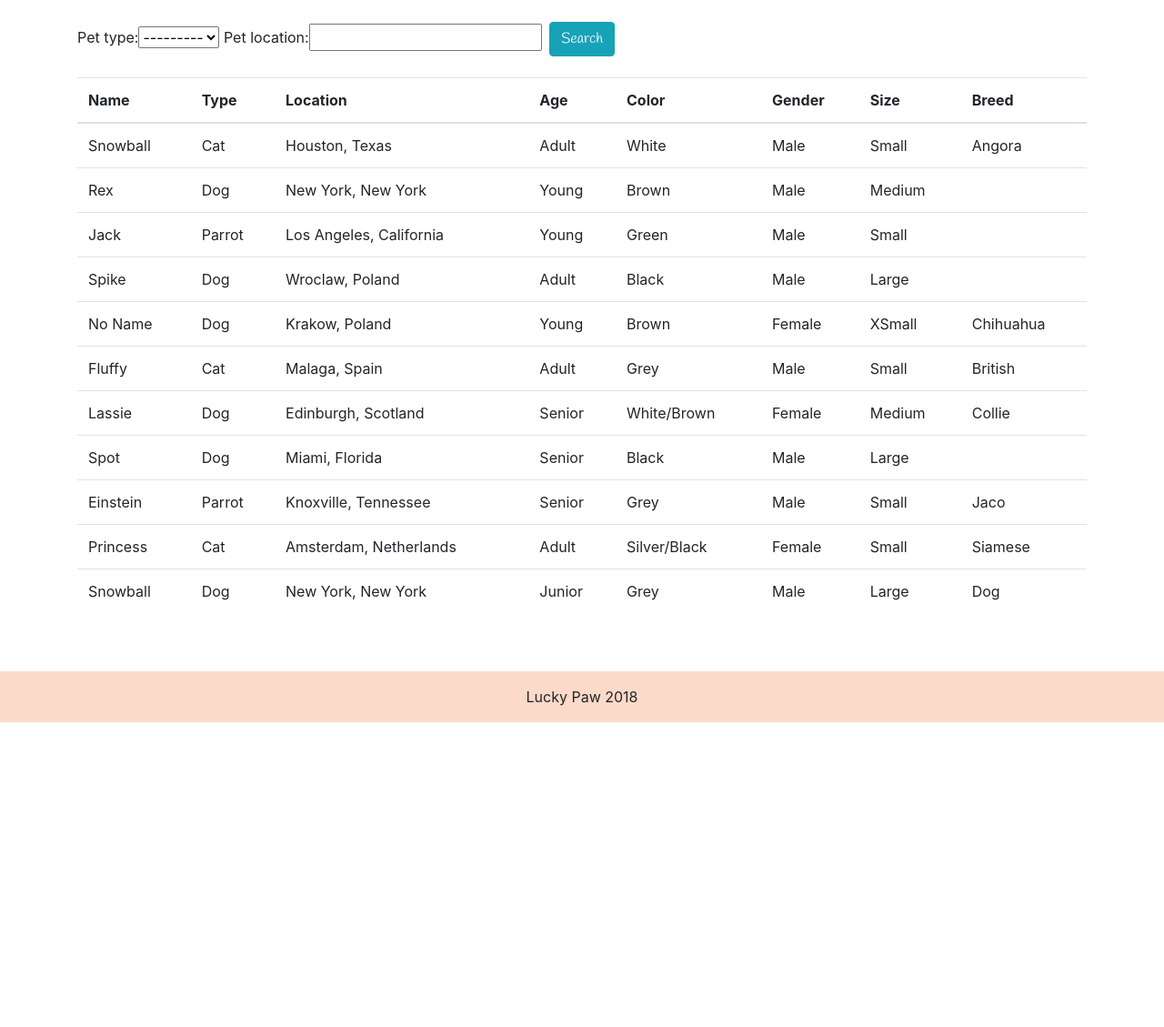
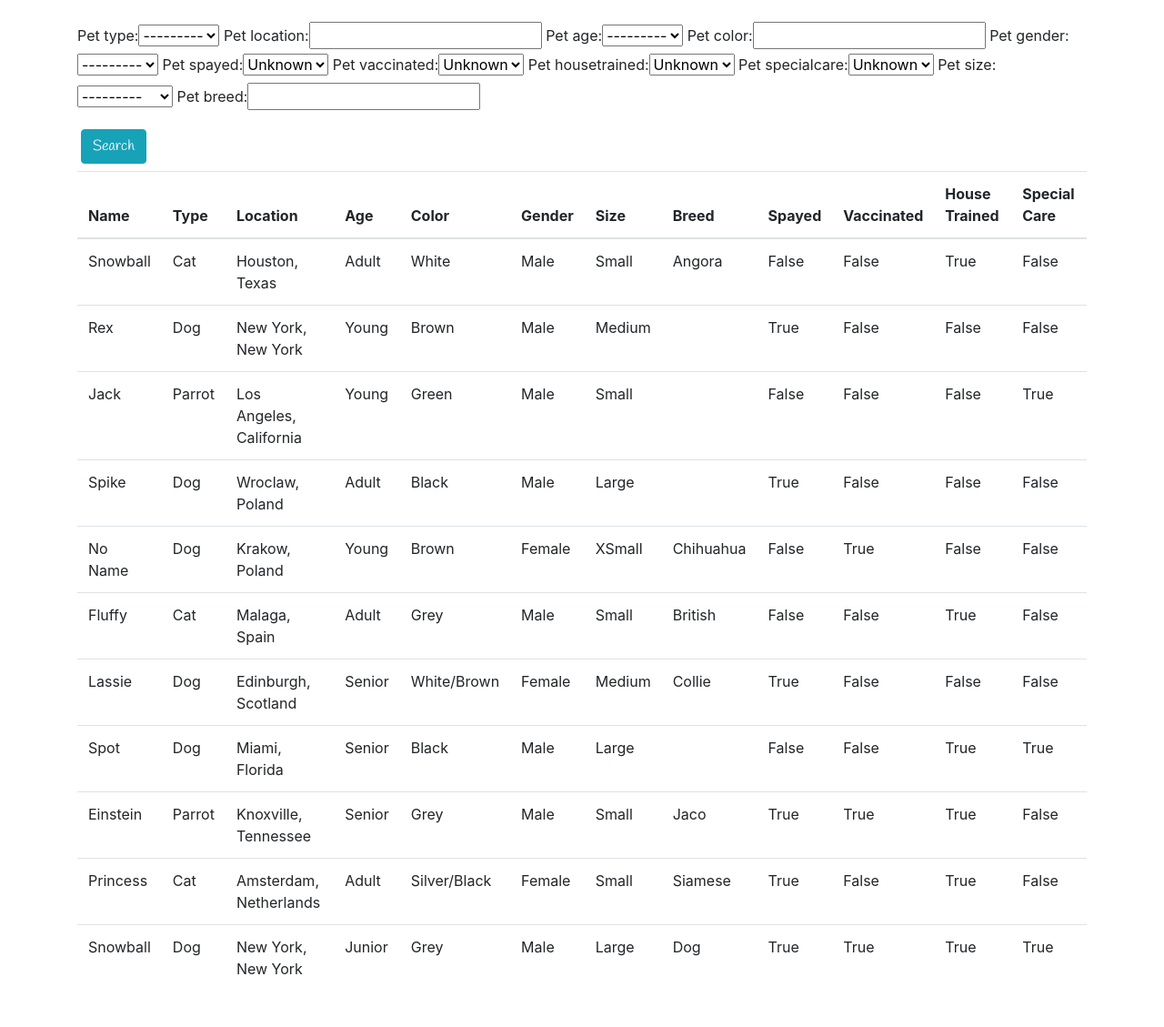
Before and after one commit to souserge/luckypaw, a Django app: page /search/ in a window 1280 px wide. Shown: the part 82-1211 px from the top of the page at 91% size. Before the commit the page ends 876 px from the top, so only its background shows below. Run offline with Django 3.2, Linux system fonts and the light colour scheme; data comes from the database, SQL or seed files in the repository; both versions use the stored data as it was after the commit; some libraries are stand-ins or nearby versions.

Commit message:
add more filters, model update

```diff
--- a/app/filters.py
+++ b/app/filters.py
@@ -10,9 +10,19 @@ from .models import Pet
 
 class PetFilter(django_filters.FilterSet):
 
-    # pet_name = django_filters.CharFilter(name='pet_name', lookup_expr='icontains')
-    # pet_type = django_filters.MultipleChoiceFilter(choices=Pet.pet_type_choice, widget=forms.CheckboxSelectMultiple)
+    #pet_name = django_filters.CharFilter(name='pet_name', lookup_expr='icontains')
+    #pet_type = django_filters.MultipleChoiceFilter(choices=Pet.pet_type_choice, widget=forms.CheckboxSelectMultiple)
+    #pet_age = django_filters.MultipleChoiceFilter(choices=Pet.pet_age_choice, widget=forms.CheckboxSelectMultiple)
+    #pet_colour = django_filters.CharFilter(name='pet_color', lookup_expr='icontains')
+    #pet_gender = django_filters.MultipleChoiceFilter(choices=Pet.pet_gender_choice, widget=forms.CheckboxSelectMultiple)
+    #pet_size = django_filters.MultipleChoiceFilter(choices=Pet.pet_size_choice, widget=forms.CheckboxSelectMultiple)
+    #pet_breed = django_filters.CharFilter(name='pet_breed', lookup_expr='icontains')
+    #pet_spayed = django_filters.BooleanFilter(widget=forms.CheckboxInput)
+    #pet_vaccinated = django_filters.BooleanFilter(widget=forms.CheckboxInput)
+    #pet_housetrained = django_filters.BooleanFilter(widget=forms.CheckboxInput)
+    #pet_specialcare = django_filters.BooleanFilter(widget=forms.CheckboxInput)
 
     class Meta:
         model = Pet
-        fields = ['pet_type', 'pet_location']
+        fields = ['pet_type', 'pet_location','pet_age','pet_color','pet_gender',
+        'pet_spayed','pet_vaccinated','pet_housetrained','pet_specialcare','pet_size','pet_breed']
--- a/app/models.py
+++ b/app/models.py
@@ -14,10 +14,14 @@ class Pet(models.Model):
     pet_color = models.CharField(max_length=50, default='', blank=True)
     pet_gender_choice = (('Male','Male'),('Female','Female'))
     pet_gender = models.CharField(max_length=50, choices=pet_gender_choice, blank=True)
-    pet_size_choice = (('XSmall','XSmall'), ('Small','Small'),('Medium','Medium'),('Large','Large'),('XLarge','XLarge'))
+    pet_size_choice = (('Very Small','Very Small'), ('Small','Small'),('Medium','Medium'),('Large','Large'),('Very Large','Very Large'))
     pet_size = models.CharField(max_length=50, choices=pet_size_choice, blank=True)
     pet_breed = models.CharField(max_length=50, default='', blank=True)
     #pet_needs_choice = (('Spayed/Neutered','Spayed/Neutered'),('Vaccinated','Vaccinated'),('Purebred','Purebred'),('House-trained','House-trained'))
+    pet_spayed = models.BooleanField()
+    pet_vaccinated = models.BooleanField()
+    pet_housetrained = models.BooleanField()
+    pet_specialcare = models.BooleanField()
 
 
     def __str__(self):
--- a/app/templates/app/pet_list.html
+++ b/app/templates/app/pet_list.html
@@ -17,6 +17,10 @@
           <th>Gender</th>
           <th>Size</th>
           <th>Breed</th>
+          <th>Spayed</th>
+          <th>Vaccinated</th>
+          <th>House Trained</th>
+          <th>Special Care</th>
       </thead>
       <tbody>
           {% for pet in filter.qs %}
@@ -29,6 +33,10 @@
               <td>{{ pet.pet_gender }}</td>
               <td>{{ pet.pet_size }}</td>
               <td>{{ pet.pet_breed }}</td>
+              <td>{{ pet.pet_spayed }}</td>
+              <td>{{ pet.pet_vaccinated }}</td>
+              <td>{{ pet.pet_housetrained }}</td>
+              <td>{{ pet.pet_specialcare }}</td>
             </tr>
           {% endfor %}
       </tbody>
```
Also changed, not shown: app/migrations/0006_auto_20180413_1642.py (added), app/migrations/0007_auto_20180416_1724.py (added), app/migrations/0008_auto_20180416_1735.py (added), db.sqlite3.
